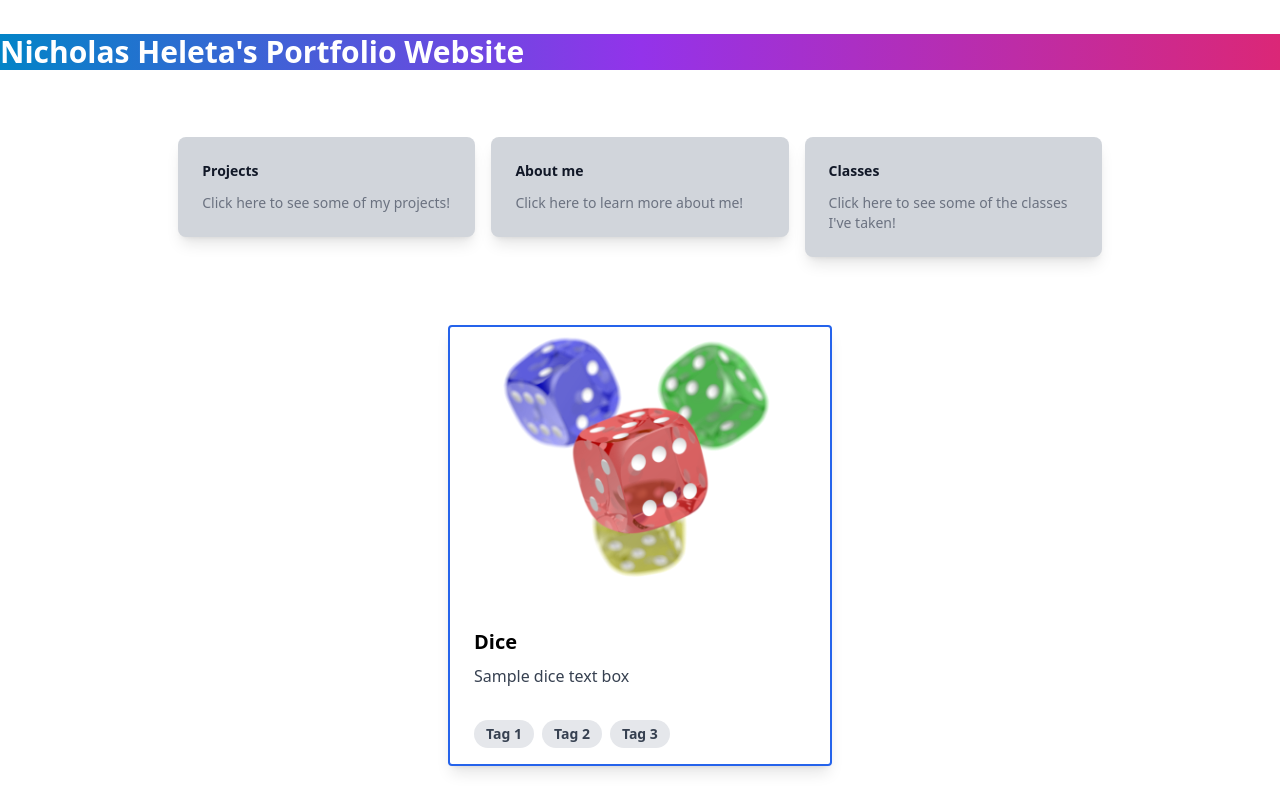
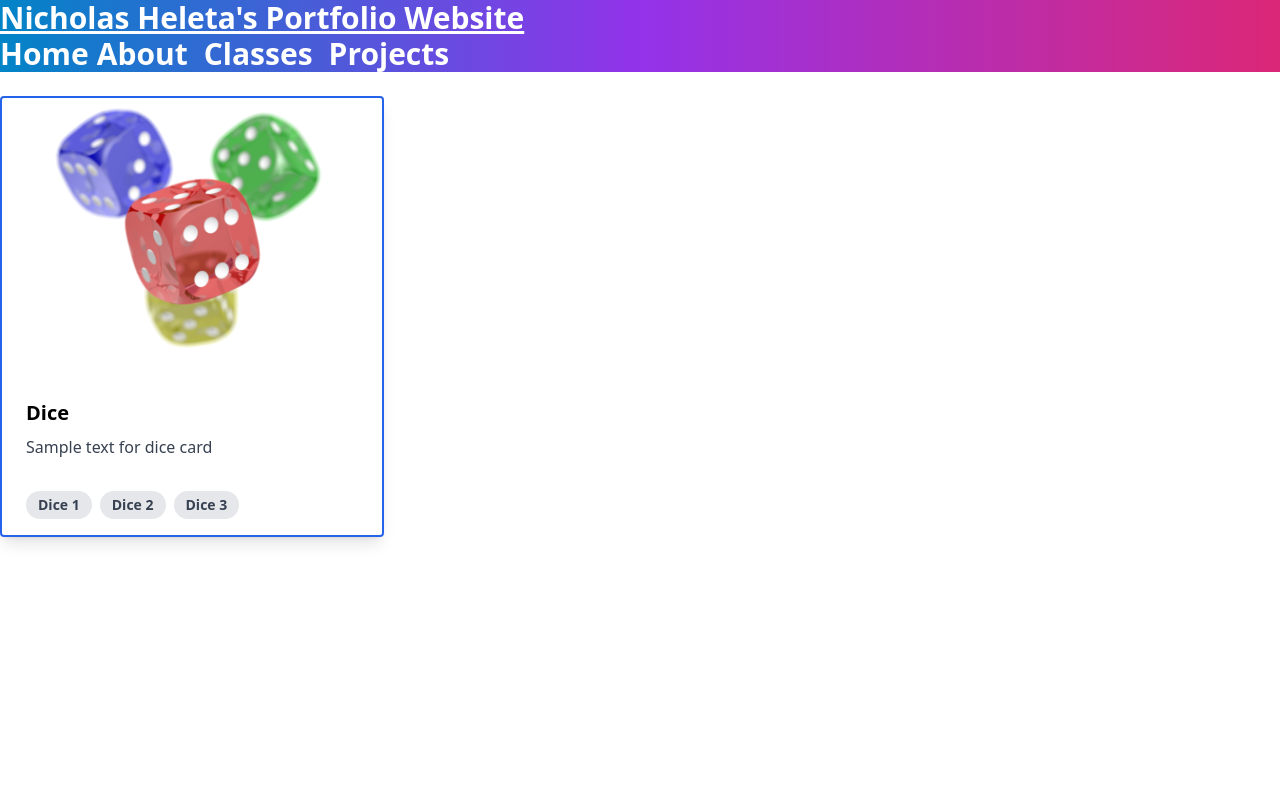
Before and after one commit to HNick11/Personal-Website-Project, a React (Create React App) app in the folder my-app/: page /projects in a window 1280 px wide. Built offline with nearby package versions, Linux system fonts and the light colour scheme.

Commit message:
Routing
Implemented routing between pages.

```diff
--- a/my-app/package.json
+++ b/my-app/package.json
@@ -8,6 +8,7 @@
     "@testing-library/user-event": "^13.5.0",
     "react": "^17.0.2",
     "react-dom": "^17.0.2",
+    "react-router-dom": "^6.2.1",
     "react-scripts": "5.0.0",
     "web-vitals": "^2.1.2"
   },
--- /dev/null
+++ b/my-app/src/About.js
@@ -0,0 +1,35 @@
+import './index.css';
+import { Link } from 'react-router-dom';
+
+function About(){
+    return(
+        <div>
+         <h1 class="w-full text-3xl underline text-white font-bold bg-gradient-to-r from-sky-600 via-purple-600 to-pink-600">
+                Nicholas Heleta's Portfolio Website
+                <h2>
+                    <div class="flex    flex-row">
+                        <div    ><Link to="/">
+                    <button class="rounded hover:bg-pink-600"> Home</button>
+                    </Link></div>
+                        <div class="px-2"><Link to="/about">
+                    <button class="rounded hover:bg-pink-600"> About</button>
+                    </Link> </div>
+                        <div class="px-2"><Link to="/classes">
+                    <button class="rounded hover:bg-pink-600"> Classes</button>
+                    </Link> </div>
+                    <div class="px-2"><Link to="/projects">
+                    <button class="rounded hover:bg-pink-600"> Projects</button>
+                    </Link> </div>
+                    </div>
+                </h2>
+        </h1>
+
+        <div>
+            <p>Place holder text</p>
+        </div>
+        </div>
+    );
+
+}
+
+export default About;
--- a/my-app/src/App.js
+++ b/my-app/src/App.js
@@ -2,33 +2,39 @@ import './index.css';
 import test from './test.png';
 import NavCard from './components/NavCard';
 import TextCard from './components/TextCard';
+import { Link } from 'react-router-dom';
 
 
 function App() {
   return (
+    <div>
+      <h1 class="w-full text-3xl text-white font-bold bg-gradient-to-r from-sky-600 via-purple-600 to-pink-600">
+      Nicholas Heleta's Portfolio Website
+    </h1>
     <div class="grid place-items-center h-screen">
 
-    <h1 class="w-full text-3xl text-white font-bold bg-gradient-to-r from-sky-600 via-purple-600 to-pink-600">
-      Nicholas Heleta's Portfolio Website
-    </h1>
+    <p>Hi! My name is Nicholas Heleta, I am a Computer Science student in my third year of study at the University of Saskatchewan.<br></br>
+      Click the buttons below to learn about my projects, the classes I've taken, and some more info about me!
+    </p>
 
     <div class="px-2">
     <div class="flex -mx-2">
       <div class="w-1/3 px-2">
+        <Link to="/projects">
       <NavCard title="Projects" text="Click here to see some of my projects!"/>
+      </Link>
       </div>
       <div class="w-1/3 px-2">
-        <NavCard title="About me" text="Click here to learn more about me!"/>
+        <Link to="/about"><NavCard title="About me" text="Click here to learn more about me!"/></Link>
       </div>
       <div class="w-1/3 px-2">
-      <NavCard title="Classes" text="Click here to see some of the classes I've taken!"/>
+      <Link to="/classes"><NavCard title="Classes" text="Click here to see the classes I've taken!"/></Link>
       </div>
 
     </div>
     </div>
 
-    <TextCard photo={test} text="Sample dice text box" tag1="Tag 1" tag2="Tag 2" tag3="Tag 3"/>
-
+    </div>
     </div>
   );
 }
--- /dev/null
+++ b/my-app/src/Classes.js
@@ -0,0 +1,35 @@
+import './index.css';
+import { Link } from 'react-router-dom';
+
+function Classes(){
+return(
+
+    <div>
+        <h1 class="w-full text-3xl underline text-white font-bold bg-gradient-to-r from-sky-600 via-purple-600 to-pink-600">
+                Nicholas Heleta's Portfolio Website
+                <h2>
+                    <div class="flex    flex-row">
+                        <div    ><Link to="/">
+                    <button class="rounded hover:bg-pink-600"> Home</button>
+                    </Link></div>
+                        <div class="px-2"><Link to="/about">
+                    <button class="rounded hover:bg-pink-600"> About</button>
+                    </Link> </div>
+                        <div class="px-2"><Link to="/classes">
+                    <button class="rounded hover:bg-pink-600"> Classes</button>
+                    </Link> </div>
+                    <div class="px-2"><Link to="/projects">
+                    <button class="rounded hover:bg-pink-600"> Projects</button>
+                    </Link> </div>
+                    </div>
+                </h2>
+        </h1>
+
+        <div>
+            <p>Place holder text</p>
+        </div>
+    </div>
+);
+}
+
+export default Classes;
--- /dev/null
+++ b/my-app/src/Projects.js
@@ -0,0 +1,38 @@
+import './index.css';
+import TextCard from './components/TextCard';
+import test from './test.png';
+import { Link } from 'react-router-dom';
+
+
+function Projects(){
+    return (
+        <div>
+            <h1 class="w-full text-3xl underline text-white font-bold bg-gradient-to-r from-sky-600 via-purple-600 to-pink-600">
+                Nicholas Heleta's Portfolio Website
+                <h2>
+                    <div class="flex    flex-row">
+                        <div    ><Link to="/">
+                    <button class="rounded hover:bg-pink-600"> Home</button>
+                    </Link></div>
+                        <div class="px-2"><Link to="/about">
+                    <button class="rounded hover:bg-pink-600"> About</button>
+                    </Link> </div>
+                        <div class="px-2"><Link to="/classes">
+                    <button class="rounded hover:bg-pink-600"> Classes</button>
+                    </Link> </div>
+                    <div class="px-2"><Link to="/projects">
+                    <button class="rounded hover:bg-pink-600"> Projects</button>
+                    </Link> </div>
+                    </div>
+                </h2>
+        </h1>
+        <br></br>
+        <div>
+            <TextCard photo={test} text="Sample text for dice card" tag1="Dice 1" tag2="Dice 2" tag3="Dice 3"/>
+        </div>
+        </div>
+    );
+}
+
+
+export default Projects;
--- a/my-app/src/components/NavCard.js
+++ b/my-app/src/components/NavCard.js
@@ -3,7 +3,7 @@ import '../index.css';
 function NavCard(props){
     return (
     <div>
-    <a href="#" class="group block bg-gray-300 max-w-xs mx-auto rounded-lg p-6 bg-whitering-1 ring-gray-900/5 shadow-lg space-y-3 hover:bg-gradient-to-r from-sky-600 via-purple-600 to-pink-600 hover:ring-sky-500">
+    <a class="group block bg-gray-300 max-w-xs mx-auto rounded-lg p-6 bg-whitering-1 ring-gray-900/5 shadow-lg space-y-3 hover:bg-gradient-to-r from-sky-600 via-purple-600 to-pink-600 hover:ring-sky-500">
         <div class="flex items-center space-x-3">
 
         <h3 class="text-gray-900 group-hover:text-white text-sm font-semibold">{props.title}</h3>
--- a/my-app/src/index.js
+++ b/my-app/src/index.js
@@ -2,12 +2,23 @@ import React from 'react';
 import ReactDOM from 'react-dom';
 import './index.css';
 import App from './App';
+import Projects from './Projects';
+import About from './About';
+import Classes from './Classes';
+import { BrowserRouter as Router, Route, Routes } from "react-router-dom";
 import reportWebVitals from './reportWebVitals';
 
 ReactDOM.render(
-  <React.StrictMode>
-    <App />
-  </React.StrictMode>,
+  <Router>
+
+    <Routes>
+      <Route path="/" element={<App />} />
+      <Route path="/projects" element={<Projects />} />
+      <Route path="/about" element={<About />} />
+      <Route path="/classes" element={<Classes />} />
+    </Routes>
+
+  </Router>,
   document.getElementById('root')
 );
 
```
Also changed, not shown: 1 other file (tests, documents, lock files or other folders).
